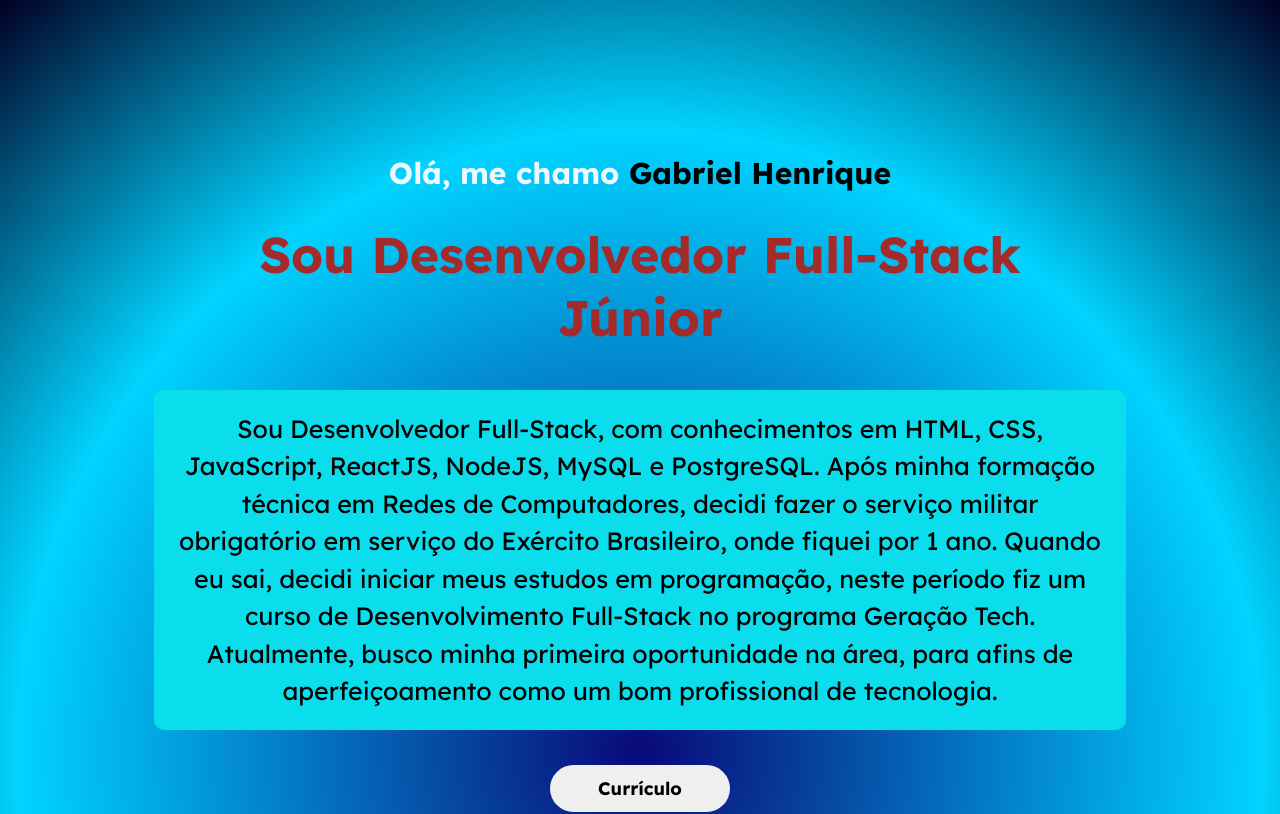
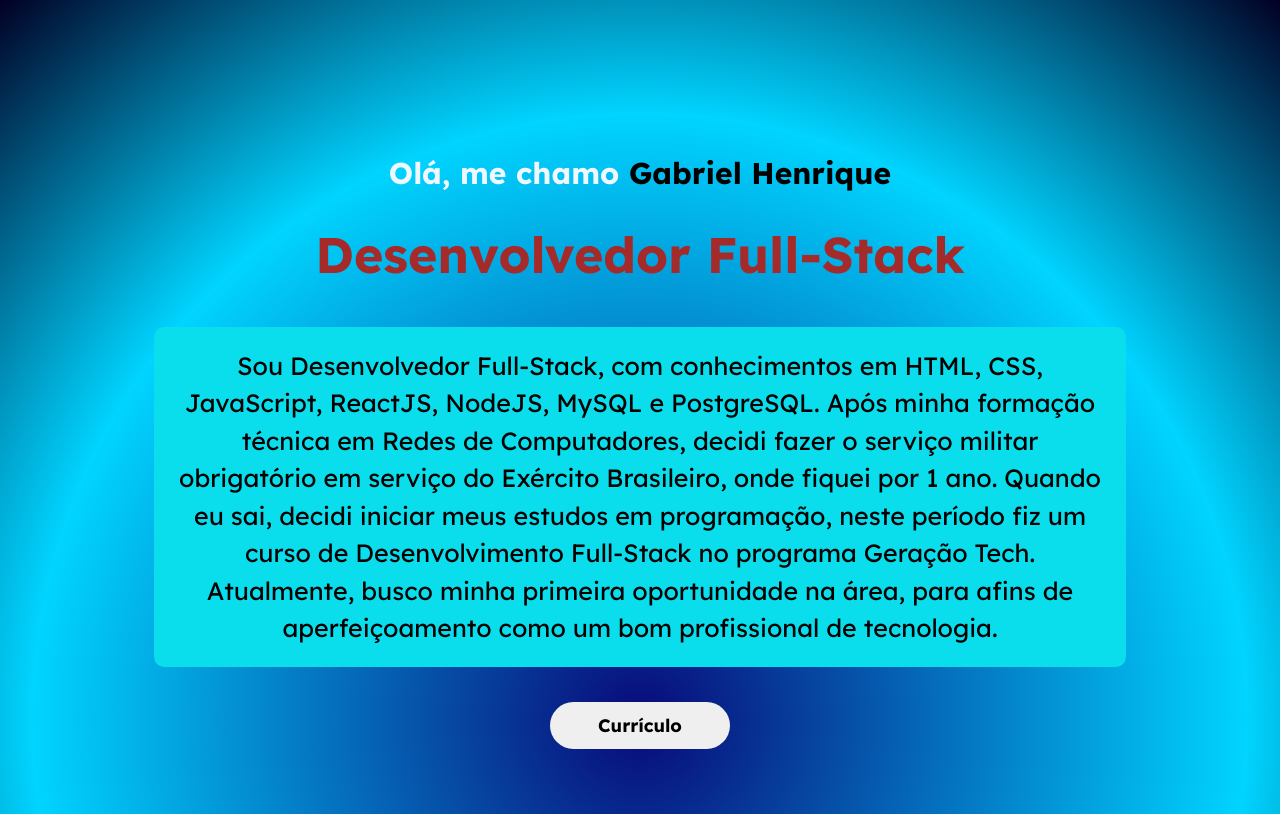
Before and after one commit to gabrielhenriqCS/portifolio, a Next.js app: page / in a window 1280 px wide. Shown: the top 814 px of the page. Built offline with nearby package versions, Linux system fonts and the light colour scheme.

Commit message:
fix: update header title for clarity

```diff
--- a/src/components/Header/Header.jsx
+++ b/src/components/Header/Header.jsx
@@ -20,7 +20,7 @@ export default function Header() {
 				<h3>
 					Olá, me chamo <span className="nome">Gabriel Henrique</span>
 				</h3>
-				<h1 className="titulo">Sou Desenvolvedor Full-Stack Júnior</h1>
+				<h1 className="titulo">Desenvolvedor Full-Stack</h1>
 				<article>
 					<p>
 						Sou Desenvolvedor Full-Stack, com conhecimentos em HTML, CSS, JavaScript, ReactJS, NodeJS, MySQL e PostgreSQL. Após minha formação técnica em Redes de Computadores, decidi fazer o serviço militar obrigatório em serviço do Exército Brasileiro, onde fiquei por 1 ano. Quando eu sai, decidi iniciar meus estudos em programação, neste período fiz um curso de Desenvolvimento Full-Stack no programa Geração Tech. Atualmente, busco minha primeira oportunidade na área, para afins de aperfeiçoamento como um bom profissional de tecnologia.
```
